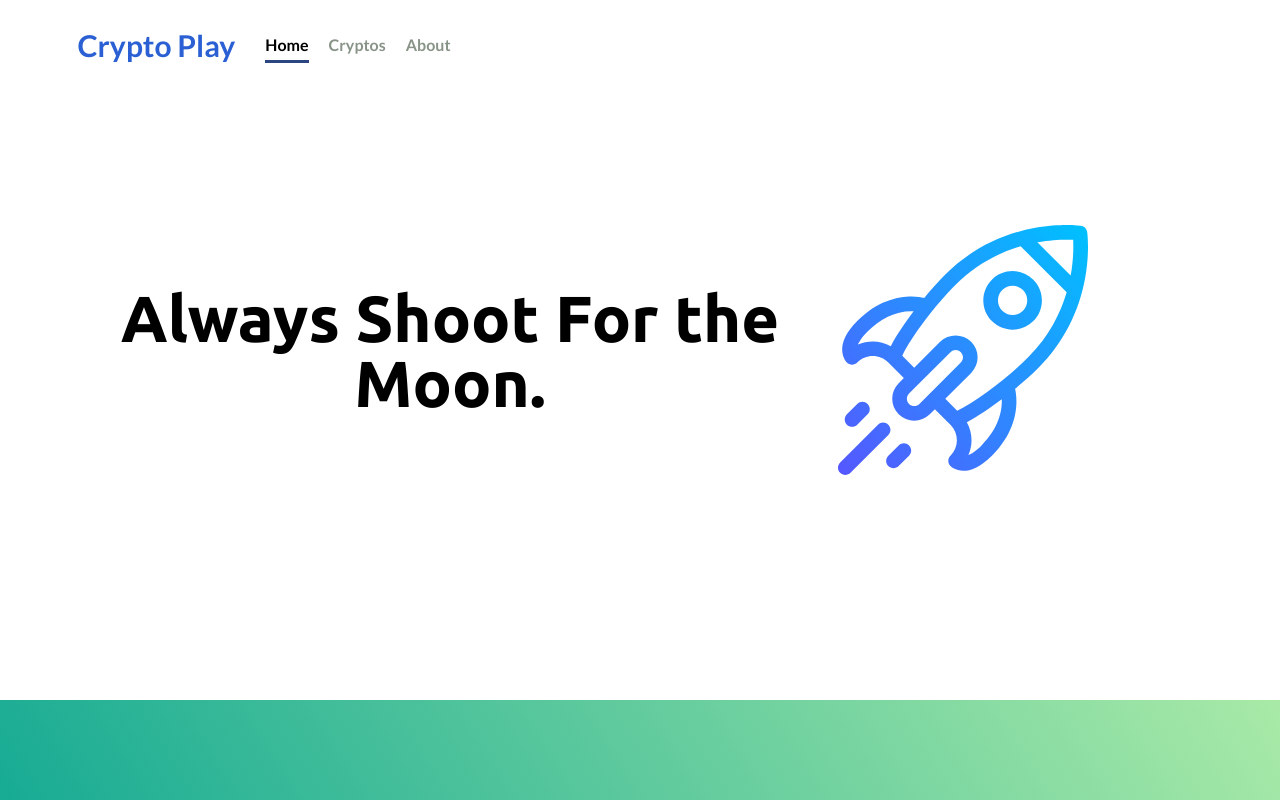
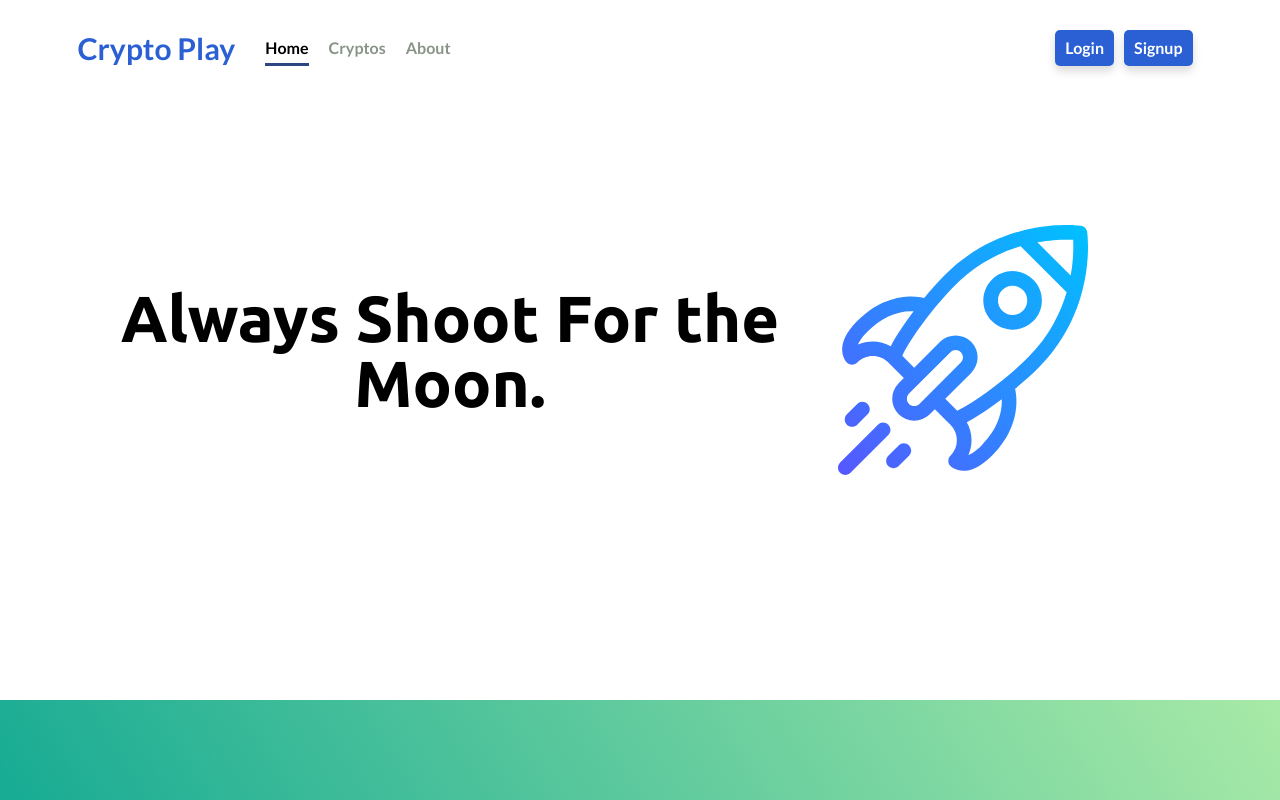
Before and after one commit to JasonOuyang8000/CryptoPlay-Frontend, a React app: page / in a window 1280 px wide. Built offline with nearby package versions, Linux system fonts and the light colour scheme.

Commit message:
nav signup login buttons

```diff
--- a/src/components/Header/Header.js
+++ b/src/components/Header/Header.js
@@ -26,6 +26,11 @@ export default function Header() {
                         </li>
 
                     </ul>
+                    <ul className="d-flex ms-auto login-signup">
+                        <li><button className="shadow">Login</button></li>
+                        <li><button className="shadow">Signup</button></li>
+                    </ul>
+
 
                 </nav>
             </div>
--- a/src/components/Header/Header.scss
+++ b/src/components/Header/Header.scss
@@ -54,4 +54,22 @@ header {
         height: 3px;
         background-color: var(--active-nav);
     }
+
+
 }
+
+
+.login-signup {
+
+    button {
+        font-size: 1.6rem;
+        margin-right: 1rem;
+        padding: 10px;
+        border-radius: 5px;
+        background: var(--logo-text-color);
+        color: var(--nav-button-color);
+        border: 0;
+
+    }
+
+}
--- a/src/style.scss
+++ b/src/style.scss
@@ -12,6 +12,7 @@
     --logo-text-color: #2a60d3;
     --active-nav: #2b4680;
     --nav-text-color: #899488;
+    --nav-button-color: #ffffff;
 }
 
 
```
